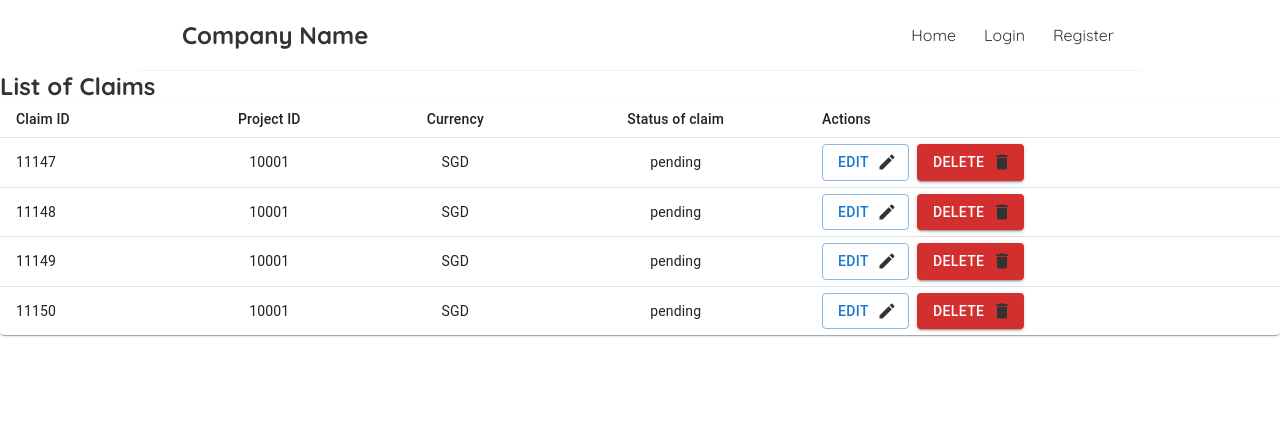
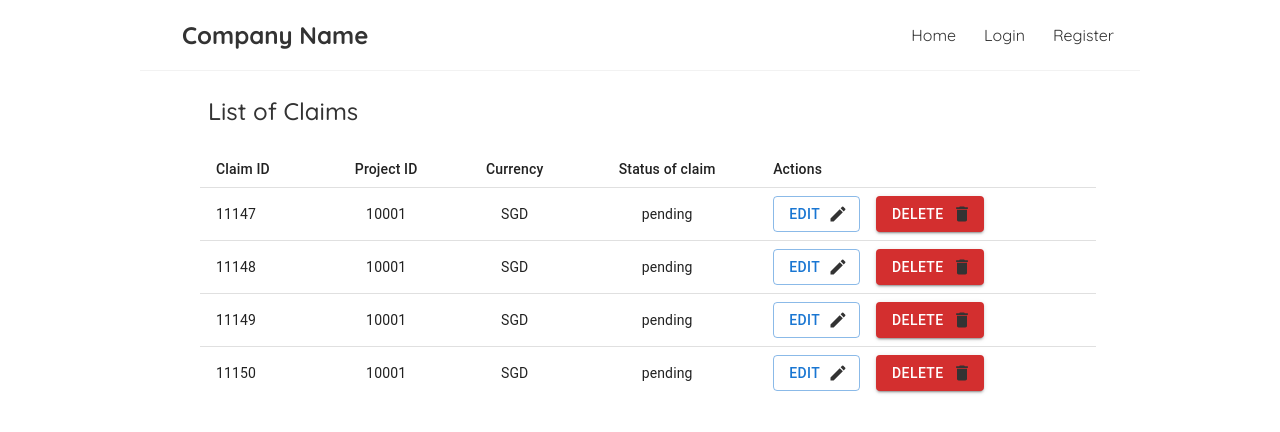
Before and after one commit to tan-si-jing/DBS-TT3, a React (Create React App) app in the folder client/: page /dashboard in a window 1280 px wide. Shown: the top 432 px of the page. Built offline with nearby package versions, Linux system fonts and the light colour scheme.

Commit message:
formatted dashboard (w dummy data)

```diff
--- a/client/src/pages/Dashboard.tsx
+++ b/client/src/pages/Dashboard.tsx
@@ -11,6 +11,8 @@ import Stack from "@mui/material/Stack";
 import { Link } from "react-router-dom";
 import EditIcon from "@mui/icons-material/Edit";
 import DeleteIcon from "@mui/icons-material/Delete";
+import { Typography } from "@mui/material";
+import Box from "@mui/material/Box";
 
 function createData(
   claimId: number,
@@ -40,10 +42,28 @@ const rows = [
 
 export default function BasicTable() {
   return (
-    <div>
-      <h2>List of Claims</h2>
-      <TableContainer component={Paper}>
-        <Table sx={{ minWidth: 650 }} size="small" aria-label="a dense table">
+    <div className="">
+      <Typography
+        sx={{
+          fontFamily: "Quicksand",
+          p: { xs: 2, md: 3 },
+          fontWeight: "medium",
+          ml: 23,
+        }}
+        variant="h5"
+        color="inherit"
+        noWrap
+      >
+        List of Claims
+      </Typography>
+      {/* component={Paper} */}
+      <Typography sx={{ alignItems: "center", ml: 25, mr: 23 }}>
+        <TableContainer>
+          <Table
+            sx={{ align: "center" }}
+            size="small"
+            aria-label="simple table"
+          >
             <TableHead>
               <TableRow>
                 <TableCell>Claim ID</TableCell>
@@ -63,13 +83,18 @@ export default function BasicTable() {
                   <TableCell component="th" scope="row">
                     {row.claimId}
                   </TableCell>
-                <TableCell align="center">{row.projectId}</TableCell>
-                <TableCell align="center">{row.currencyId}</TableCell>
-                <TableCell align="center">{row.status}</TableCell>
-                {/* <TableCell align="right">{row.protein}</TableCell> */}
+                  <TableCell align="center" sx={{ p: { xs: 2 } }}>
+                    {row.projectId}
+                  </TableCell>
+                  <TableCell align="center" sx={{ p: { xs: 2 } }}>
+                    {row.currencyId}
+                  </TableCell>
+                  <TableCell align="center" sx={{ p: { xs: 2 } }}>
+                    {row.status}
+                  </TableCell>
                   <TableCell align="center">
                     {/* <Link to="/editclaim">Edit</Link> */}
-                  <Stack direction="row" spacing={1}>
+                    <Stack direction="row" spacing={2}>
                       <Button
                         component={Link}
                         to="/editclaim"
@@ -92,6 +117,7 @@ export default function BasicTable() {
             </TableBody>
           </Table>
         </TableContainer>
+      </Typography>
     </div>
   );
 }
```
Lines whose indentation alone changed are shown as unchanged.
